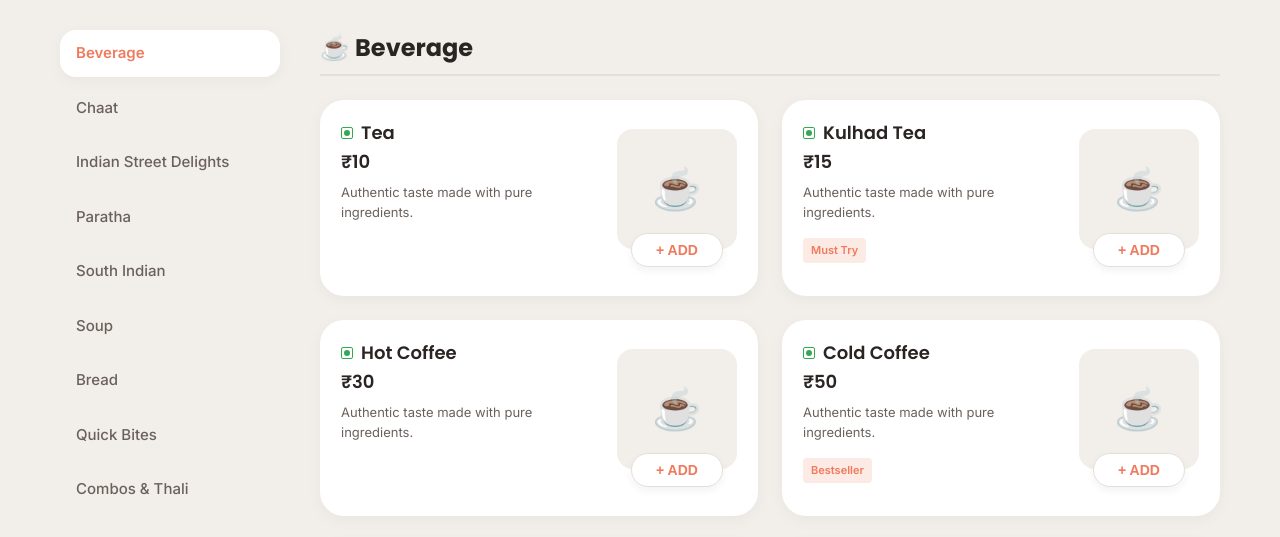
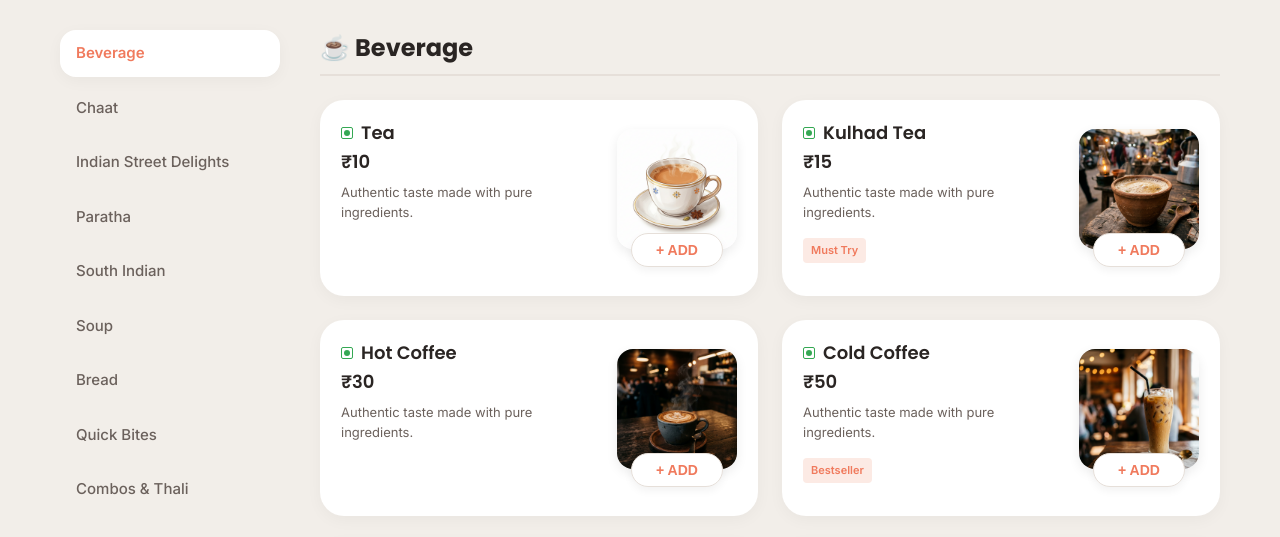
Before and after one commit to sujalchouhan1401/Desi_Chulha_1424, a plain HTML site: page desktop-menu.html in a window 1280 px wide. Shown: the part 189-726 px from the top of the page. Drawn offline with Linux system fonts and the light colour scheme.

Commit message:
Add generated image assets

```diff
--- a/desktop-menu.css
+++ b/desktop-menu.css
@@ -259,6 +259,15 @@
     gap: 0;
 }
 
+.dish-image {
+    width: 120px;
+    height: 120px;
+    border-radius: var(--radius-md);
+    object-fit: cover;
+    margin-bottom: -16px;
+    box-shadow: 0 4px 12px rgba(0, 0, 0, 0.08);
+}
+
 .dish-visual-placeholder {
     width: 120px;
     height: 120px;
--- a/desktop-menu.js
+++ b/desktop-menu.js
@@ -4,10 +4,10 @@ const menuData = [
         name: "Beverage",
         icon: "☕",
         items: [
-            { id: "bev-1", name: "Tea", price: 10, isVeg: true, tag: null },
-            { id: "bev-2", name: "Kulhad Tea", price: 15, isVeg: true, tag: "Must Try" },
-            { id: "bev-3", name: "Hot Coffee", price: 30, isVeg: true, tag: null },
-            { id: "bev-4", name: "Cold Coffee", price: 50, isVeg: true, tag: "Bestseller" },
+            { id: "bev-1", name: "Tea", price: 10, isVeg: true, tag: null, image: "images/menu/tea.jpg" },
+            { id: "bev-2", name: "Kulhad Tea", price: 15, isVeg: true, tag: "Must Try", image: "images/menu/kulhad-tea.jpg" },
+            { id: "bev-3", name: "Hot Coffee", price: 30, isVeg: true, tag: null, image: "images/menu/hot-coffee.jpg" },
+            { id: "bev-4", name: "Cold Coffee", price: 50, isVeg: true, tag: "Bestseller", image: "images/menu/cold-coffee.jpg" },
             { id: "bev-5", name: "Lassi Sweet", price: 50, isVeg: true, tag: null },
             { id: "bev-6", name: "Lassi Salty", price: 30, isVeg: true, tag: null }
         ]
@@ -203,7 +203,10 @@ function renderMenu() {
                             ${item.tag ? `<div class="dish-tags"><span class="dish-tag">${item.tag}</span></div>` : ''}
                         </div>
                         <div class="dish-visual">
-                            <div class="dish-visual-placeholder">${cat.icon}</div>
+                            ${item.image
+                        ? `<img src="${item.image}" alt="${item.name}" class="dish-image">`
+                        : `<div class="dish-visual-placeholder">${cat.icon}</div>`
+                    }
                             <button class="btn-add-item" data-price="${item.price}" data-name="${item.name}">+ Add</button>
                         </div>
                     </div>
```
Also changed, not shown: images/menu/cold-coffee.jpg (added), images/menu/hot-coffee.jpg (added), images/menu/kulhad-tea.jpg (added), images/menu/tea.jpg (added).
